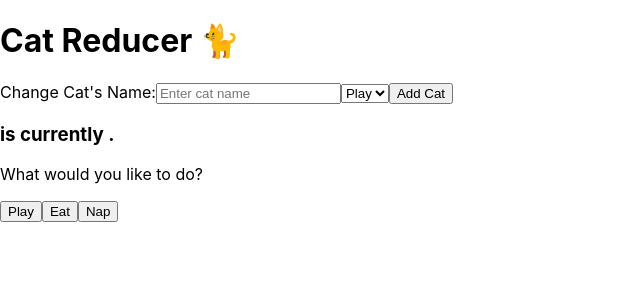
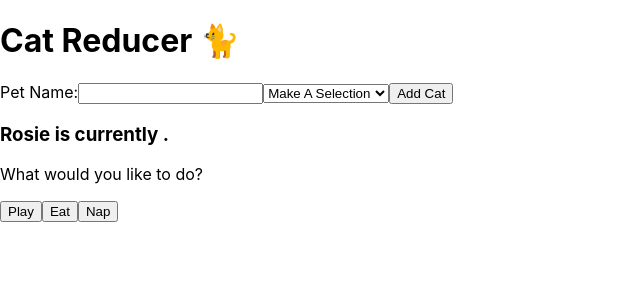
Before and after one commit to john-manack/catnap, a React (Create React App) app: page / in a window 1280 px wide. Shown: the top 300 px of the page, without its empty margins (0-640 px from the left). Built offline with nearby package versions, Linux system fonts and the light colour scheme.

Commit message:
adds redux and components eits

```diff
--- a/src/components/ActionNewCat.jsx
+++ b/src/components/ActionNewCat.jsx
@@ -20,8 +20,7 @@ class ActionNewCat extends Component {
 
     _handleSubmit = (event) => {
         event.preventDefault();
-        this.props.handleClick(this.state.petName);
-        this.props.handleClick(this.state.petActivity);
+        this.props.handleClick(this.state.petName, this.state.petActivity);
         this.setState({
             petName: '',
             petActivity: '',
@@ -33,15 +32,17 @@ class ActionNewCat extends Component {
             <>
                 <form onSubmit={this._handleSubmit}>
                     <label>
-                        Change Cat's Name:
+                        Pet Name:
                         <input
                             type='text'
                             name='petName'
-                            placeholder="Enter cat name"
-                            onChange={this._handleChange}>
+                            value={this.state.petName}
+                            onChange={this._handleChange}
+                            required>
                         </input>
                     </label>
-                    <select name="petActivity" onChange={this.handleClick}>
+                    <select name="petActivity" onChange={this._handleChange} required>
+                        <option disabled selected value=''>Make A Selection</option>
                         <option value='playing'>Play</option>
                         <option value='eating'>Eat</option>
                         <option value='napping'>Nap</option>
@@ -56,8 +57,8 @@ class ActionNewCat extends Component {
 
 const mapDispatchToProps = (dispatch) => {
     return {
-        handleClick: (name) => {
-            dispatch(setNewCat(name))
+        handleClick: (name, activity) => {
+            dispatch(setNewCat(name, activity))
         }
     }
 }
--- a/src/components/Output.jsx
+++ b/src/components/Output.jsx
@@ -1,16 +1,20 @@
 import { connect } from 'react-redux';
+import ActionSetActivity from './ActionSetActivity';
 
 const Output = (props) => (
     <div>
-        <h3>{props.name} is currently {props.activity}.</h3>
+
+
+
+        <h3>{props.catObj} is currently {props.activity}.</h3>
         <p>What would you like {props.name} to do?</p>
+        <ActionSetActivity />
     </div>
 );
 
 const mapStateToProps = (state) => {
     return {
-        name: state.name,
-        activity: state.activity,
+        catObj: state.cats['foo'].name
     }
 }
 
--- a/src/components/Updater.jsx
+++ b/src/components/Updater.jsx
@@ -1,13 +1,11 @@
 import Output from '../components/Output';
 import ActionNewCat from './ActionNewCat';
-import ActionSetActivity from '../components/ActionSetActivity';
 
 const Updater = () => (
     <>
         <h1>Cat Reducer 🐈</h1>
         <ActionNewCat/>
         <Output />
-        <ActionSetActivity/>
     </>
 )
 
--- a/src/redux/actions.js
+++ b/src/redux/actions.js
@@ -1,10 +1,10 @@
 import { ACTION_SET_ACTIVITY, ACTION_ADD_CAT } from './actionTypes'
 
-export const setNewCat = (newCat) => {
+export const setNewCat = (name, activity) => {
     const id = Math.random().toString(36).substring(2, 15) + Math.random().toString(36).substring(2, 15);
     return {
         type: ACTION_ADD_CAT,
-        payload: { newCat, id }
+        payload: { name, activity, id }
     }
 }
 
--- a/src/redux/reducers.js
+++ b/src/redux/reducers.js
@@ -1,14 +1,14 @@
 import { ACTION_SET_ACTIVITY, ACTION_ADD_CAT } from './actionTypes';
 
 export const updater = (state, action) => {
-    const { id, activity, newCat } = action.payload || {};
+    const { id, activity, name } = action.payload || {};
     switch(action.type) {
         case ACTION_ADD_CAT:
             return {
                 ...state,
                 cats: {
                     ...state.cats,
-                    [id]: newCat
+                    [id]: { name, activity }
                 }
             }
         case ACTION_SET_ACTIVITY:
--- a/src/redux/store.js
+++ b/src/redux/store.js
@@ -3,7 +3,7 @@ import { updater } from './reducers';
 
 const defaultState = {
     cats: {
-        1001: {
+        'foo': {
             name: 'Rosie',
             activity: 'flopping'
         },
```
